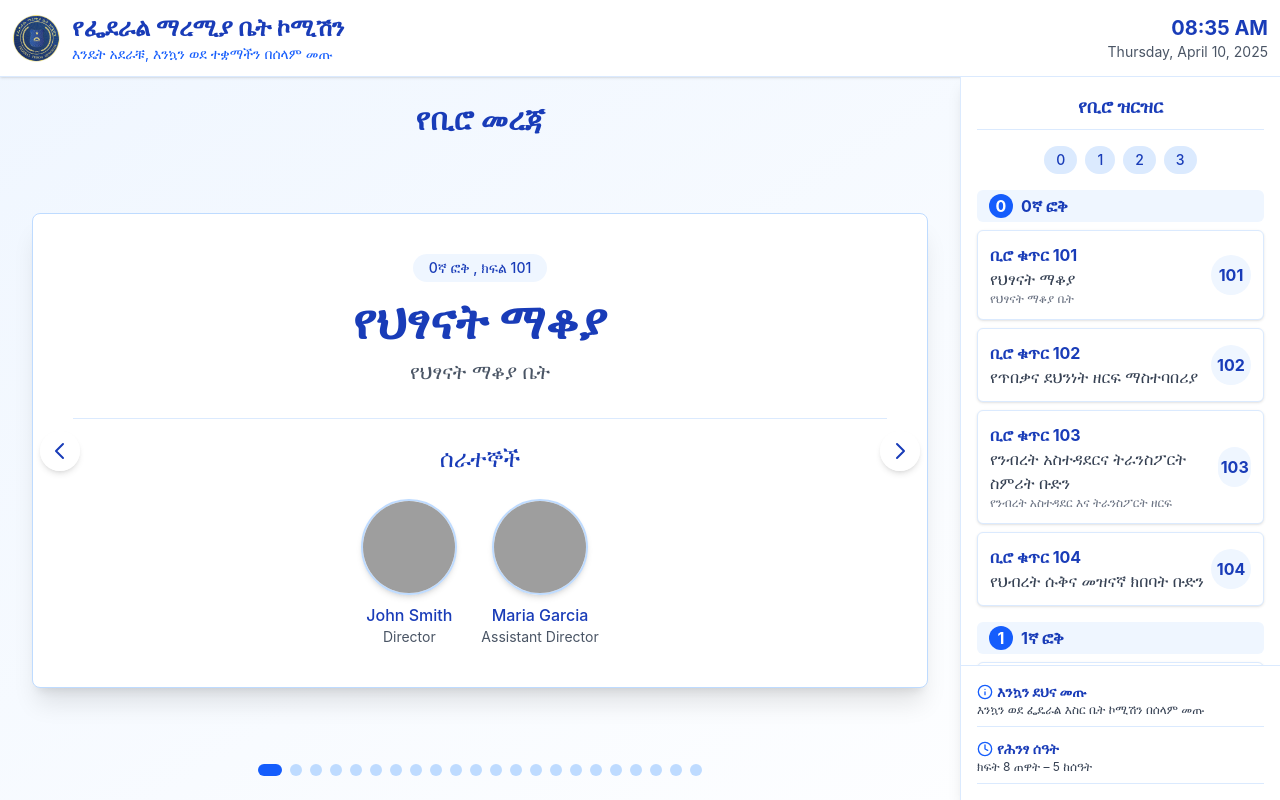
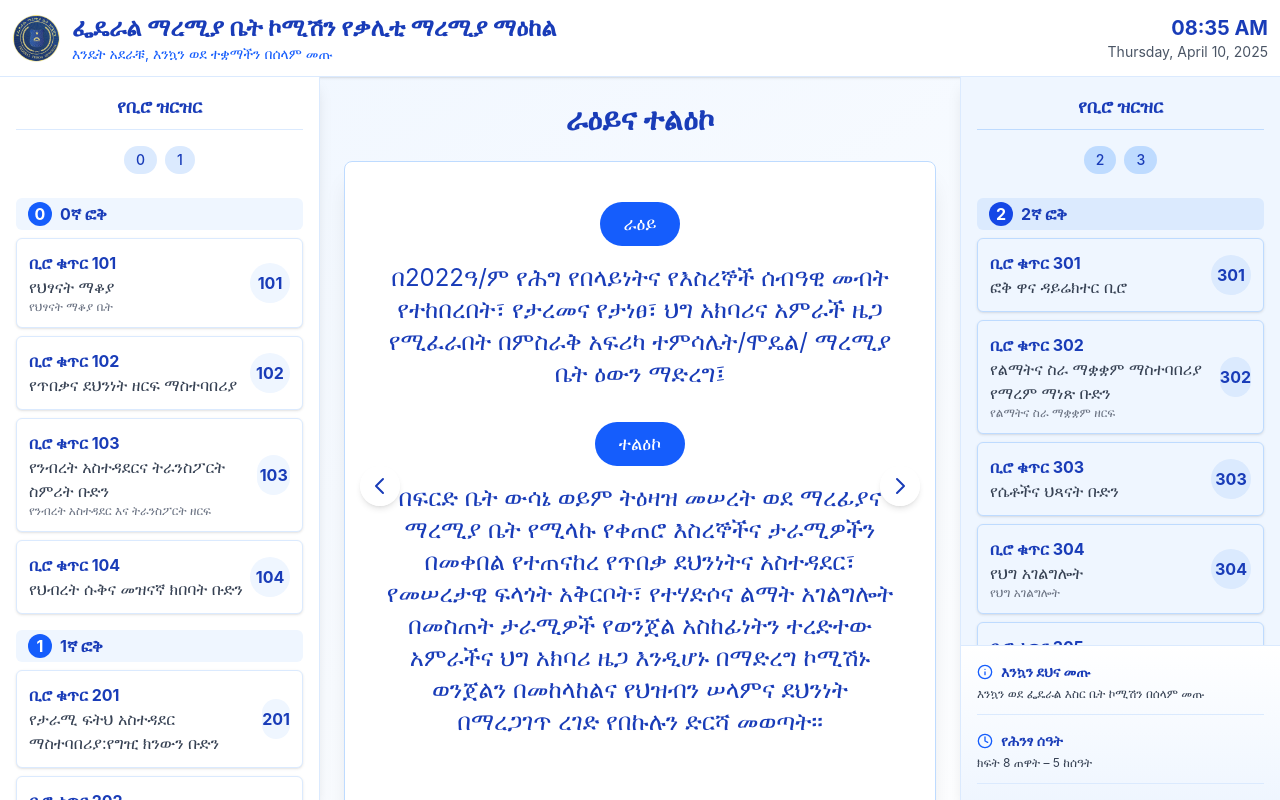
Before and after one commit to Yohanamtesfaye/bureausync-frontend, a React (Vite) app: page / in a window 1280 px wide. Built offline with nearby package versions, Linux system fonts and the light colour scheme; grey boxes are pictures that could not be loaded.

Commit message:
update comments

```diff
--- a/src/App.css
+++ b/src/App.css
@@ -32,3 +32,81 @@
 .duration-800 {
   transition-duration: 800ms;
 }
+
+/* Enhanced styles */
+.card-hover {
+  transition: all 0.3s ease;
+}
+
+.card-hover:hover {
+  transform: translateY(-3px);
+  box-shadow: 0 10px 20px rgba(0, 0, 0, 0.1);
+}
+
+/* Pulse animation for important elements */
+@keyframes pulse {
+  0% {
+    box-shadow: 0 0 0 0 rgba(26, 86, 219, 0.4);
+  }
+  70% {
+    box-shadow: 0 0 0 10px rgba(26, 86, 219, 0);
+  }
+  100% {
+    box-shadow: 0 0 0 0 rgba(26, 86, 219, 0);
+  }
+}
+
+.pulse {
+  animation: pulse 2s infinite;
+}
+
+/* Enhanced scrollbar */
+::-webkit-scrollbar {
+  width: 8px;
+}
+
+::-webkit-scrollbar-track {
+  background: #e0e7ff;
+  border-radius: 4px;
+}
+
+::-webkit-scrollbar-thumb {
+  background: #3b82f6;
+  border-radius: 4px;
+}
+
+::-webkit-scrollbar-thumb:hover {
+  background: #2563eb;
+}
+
+/* Personnel card styles */
+.personnel-card {
+  overflow: hidden;
+  transition: all 0.3s ease;
+}
+
+.personnel-card:hover {
+  transform: translateY(-5px);
+  box-shadow: 0 15px 30px rgba(0, 0, 0, 0.15);
+}
+
+.personnel-image {
+  position: relative;
+  overflow: hidden;
+}
+
+.personnel-image::after {
+  content: "";
+  position: absolute;
+  top: 0;
+  left: 0;
+  right: 0;
+  bottom: 0;
+  background: linear-gradient(to top, rgba(10, 61, 145, 0.7), transparent);
+  opacity: 0;
+  transition: opacity 0.3s ease;
+}
+
+.personnel-card:hover .personnel-image::after {
+  opacity: 1;
+}
--- a/src/App.jsx
+++ b/src/App.jsx
@@ -30,6 +30,19 @@ const App = () => {
     return () => clearTimeout(timer)
   }, [])
 
+  // Get unique floors and split them for left and right sides
+  const getFloors = () => {
+    const floors = [...new Set(bureauData.map((bureau) => bureau.floor))].sort((a, b) => a - b)
+    const midpoint = Math.ceil(floors.length / 2)
+
+    return {
+      leftFloors: floors.slice(0, midpoint),
+      rightFloors: floors.slice(midpoint),
+    }
+  }
+
+  const { leftFloors, rightFloors } = getFloors()
+
   if (showSplash) {
     return (
       <div className="h-screen w-screen flex items-center justify-center bg-gradient-to-br from-blue-50 to-white">
@@ -48,15 +61,20 @@ const App = () => {
     <div className="flex flex-col h-screen bg-gradient-to-br from-blue-50 to-white text-gray-800 overflow-hidden">
       <Header currentTime={currentTime} />
       <div className="flex flex-1 overflow-hidden">
-        {/* Main content - Slideshow (larger) */}
+        {/* Left side - Directory with first half of floors */}
+        <div className="w-1/4 border-r border-blue-100 bg-white shadow-lg overflow-y-auto">
+          <Directory bureaus={bureauData} showOnlyFloors={leftFloors} />
+        </div>
+
+        {/* Center - Main content - Slideshow */}
         <div className="flex-1 p-6 overflow-hidden">
           <Slideshow bureaus={bureauData} />
         </div>
 
-        {/* Sidebar - Directory and Info Panel (smaller) */}
-        <div className="w-80 flex flex-col border-l border-blue-100 bg-white shadow-lg">
+        {/* Right side - Directory with second half of floors and Info Panel */}
+        <div className="w-1/4 flex flex-col border-l border-blue-100 bg-white shadow-lg">
           <div className="flex-1 overflow-y-auto">
-            <Directory bureaus={bureauData} />
+            <Directory bureaus={bureauData} showOnlyFloors={rightFloors} alternateStyle={true} />
           </div>
           <div className="border-t border-blue-100">
             <InfoPanel currentTime={currentTime} />
--- a/src/components/Directory.jsx
+++ b/src/components/Directory.jsx
@@ -1,6 +1,8 @@
+"use client"
+
 import { useState } from "react"
 
-const Directory = ({ bureaus }) => {
+const Directory = ({ bureaus, showOnlyFloors = null, alternateStyle = false }) => {
   const [activeFloor, setActiveFloor] = useState(null)
 
   // Group bureaus by floor
@@ -13,44 +15,55 @@ const Directory = ({ bureaus }) => {
     return acc
   }, {})
 
-  const floors = Object.keys(groupedBureaus).sort()
+  // Filter floors if showOnlyFloors is provided
+  let floors = Object.keys(groupedBureaus).sort((a, b) => Number(a) - Number(b))
+
+  if (showOnlyFloors && showOnlyFloors.length > 0) {
+    floors = floors.filter((floor) => showOnlyFloors.includes(Number(floor)))
+  }
 
   return (
-    <div className="p-4">
-      <h2 className="text-lg font-bold mb-4 text-blue-800 text-center border-b border-blue-100 pb-2">
+    <div className={`p-4 ${alternateStyle ? "bg-blue-50" : ""}`}>
+      <h2
+        className={`text-lg font-bold mb-4 text-blue-800 text-center border-b ${alternateStyle ? "border-blue-200" : "border-blue-100"} pb-2`}
+      >
         የቢሮ ዝርዝር
       </h2>
 
-      <div className="flex justify-center mb-4 space-x-2">
+      <div className="flex justify-center mb-4 space-x-2 flex-wrap">
         {floors.map((floor) => (
           <button
             key={floor}
-            className={`px-3 py-1 rounded-full text-sm font-medium transition-all ${
-              activeFloor === parseInt(floor)
-                ? "bg-blue-600 text-white shadow-md"
-                : "bg-blue-100 text-blue-800 hover:bg-blue-200"
+            className={`px-3 py-1 rounded-full text-sm font-medium transition-all mb-2 ${
+              activeFloor === Number.parseInt(floor)
+                ? `${alternateStyle ? "bg-blue-700" : "bg-blue-600"} text-white shadow-md`
+                : `${alternateStyle ? "bg-blue-200" : "bg-blue-100"} text-blue-800 hover:bg-blue-200`
             }`}
-            onClick={() => setActiveFloor(activeFloor === parseInt(floor) ? null : parseInt(floor))}
+            onClick={() => setActiveFloor(activeFloor === Number.parseInt(floor) ? null : Number.parseInt(floor))}
           >
             {floor}
           </button>
         ))}
       </div>
 
-      {(activeFloor ? [activeFloor.toString()] : floors).map((floor) => (
+      {(activeFloor && floors.includes(activeFloor.toString()) ? [activeFloor.toString()] : floors).map((floor) => (
         <div key={floor} className="mb-4 animate-fadeIn">
-          <h3 className="text-md font-bold mb-2 text-blue-800 bg-blue-50 px-3 py-1 rounded-md flex items-center">
-            <span className="bg-blue-600 text-white rounded-full w-6 h-6 inline-flex items-center justify-center mr-2">
+          <h3
+            className={`text-md font-bold mb-2 text-blue-800 ${alternateStyle ? "bg-blue-100" : "bg-blue-50"} px-3 py-1 rounded-md flex items-center`}
+          >
+            <span
+              className={`${alternateStyle ? "bg-blue-700" : "bg-blue-600"} text-white rounded-full w-6 h-6 inline-flex items-center justify-center mr-2`}
+            >
               {floor}
             </span>
-             {floor}ኛ ፎቅ
+            {floor}ኛ ፎቅ
           </h3>
 
           <div className="space-y-2">
             {groupedBureaus[floor].map((bureau) => (
               <div
                 key={bureau.id}
-                className="p-3 rounded-md bg-white border border-blue-100 shadow-sm hover:shadow-md transition-all hover:border-blue-300"
+                className={`p-3 rounded-md ${alternateStyle ? "bg-blue-50 border-blue-200" : "bg-white border-blue-100"} border shadow-sm hover:shadow-md transition-all hover:border-blue-300 card-hover`}
               >
                 <div className="flex justify-between items-center">
                   <div>
@@ -58,7 +71,9 @@ const Directory = ({ bureaus }) => {
                     <p className="text-gray-700">{bureau.name}</p>
                     {bureau.description && <p className="text-xs text-gray-500">{bureau.description}</p>}
                   </div>
-                  <div className="bg-blue-50 text-blue-800 rounded-full w-10 h-10 flex items-center justify-center font-bold">
+                  <div
+                    className={`${alternateStyle ? "bg-blue-100" : "bg-blue-50"} text-blue-800 rounded-full w-10 h-10 flex items-center justify-center font-bold`}
+                  >
                     {bureau.room}
                   </div>
                 </div>
--- a/src/components/Header.jsx
+++ b/src/components/Header.jsx
@@ -41,7 +41,7 @@ const Header = ({ currentTime }) => {
           <img src={Logo} alt="" />
         </div>
         <div>
-          <h1 className="text-2xl font-bold text-blue-800">የፌደራል ማረሚያ ቤት ኮሚሽን</h1>
+          <h1 className="text-2xl font-bold text-blue-800">ፌዴራል ማረሚያ ቤት ኮሚሽን የቃሊቲ ማረሚያ ማዕከል</h1>
           <p className="text-sm text-blue-600">{greeting}, እንኳን ወደ ተቋማችን በሰላም መጡ</p>
         </div>
       </div>
--- a/src/components/InfoPanel.jsx
+++ b/src/components/InfoPanel.jsx
@@ -1,25 +1,28 @@
-import { Clock, Info, Phone, Wifi, Calendar, Bell } from 'lucide-react'
+import { Clock, Info, Calendar, MapPin } from "lucide-react"
 
 const InfoPanel = ({ currentTime }) => {
   return (
-    <div className="p-4 bg-white">
-      <div className="space-y-3">
-        <div className="border-b border-blue-100 pb-2">
+    <div className="p-4 bg-gradient-to-b from-white to-blue-50">
+      <div className="space-y-4">
+        <div className="border-b border-blue-100 pb-3">
           <h3 className="text-sm font-bold text-blue-800 flex items-center">
-            <Info className="w-4 h-4 mr-1 text-blue-600" />
+            <Info className="w-4 h-4 mr-2 text-blue-600" />
             እንኳን ደህና መጡ
           </h3>
-          <p className="text-xs text-gray-700">እንኳን ወደ ፌዴራል እስር ቤት ኮሚሽን በሰላም መጡ</p>
+          <p className="text-xs text-gray-700 mt-1">እንኳን ወደ ፌዴራል እስር ቤት ኮሚሽን በሰላም መጡ</p>
         </div>
 
-        <div className="border-b border-blue-100 pb-2">
+        <div className="border-b border-blue-100 pb-3">
           <h3 className="text-sm font-bold text-blue-800 flex items-center">
-            <Clock className="w-4 h-4 mr-1 text-blue-600" />
+            <Clock className="w-4 h-4 mr-2 text-blue-600" />
             የሕንፃ ሰዓት
           </h3>
-          <p className="text-xs text-gray-700">ክፍት 8 ጠዋት – 5 ከሰዓት</p>
+          <p className="text-xs text-gray-700 mt-1">ክፍት 8 ጠዋት – 5 ከሰዓት</p>
         </div>
-      </div>
+
+
+
+    </div>
     </div>
   )
 }
--- a/src/components/Slideshow.jsx
+++ b/src/components/Slideshow.jsx
@@ -1,27 +1,44 @@
 "use client"
 
-import { useState, useEffect } from "react"
+import { useState, useEffect, useMemo } from "react"
+import { Phone, MapPin, Briefcase } from 'lucide-react'
 
 const Slideshow = ({ bureaus }) => {
   const [currentIndex, setCurrentIndex] = useState(0)
   const [isTransitioning, setIsTransitioning] = useState(false)
   const [direction, setDirection] = useState("next")
 
+  // Add Vision and Mission slide
+  const slides = useMemo(
+    () => [
+      {
+        type: "vision-mission",
+        content: {
+          vision: "በ2022ዓ/ም የሕግ የበላይነትና የእስረኞች ሰብዓዊ መብት የተከበረበት፣ የታረመና የታነፀ፣ ህግ አክባሪና አምራች ዜጋ የሚፈራበት በምስራቅ አፍሪካ ተምሳሌት/ሞዴል/ ማረሚያ ቤት ዕውን ማድረግ፤",
+          mission: " በፍርድ ቤት ውሳኔ ወይም ትዕዛዝ መሠረት ወደ ማረፊያና ማረሚያ ቤት የሚላኩ የቀጠሮ እስረኞችና ታራሚዎችን በመቀበል የተጠናከረ የጥበቃ ደህንነትና አስተዳደር፣ የመሠረታዊ ፍላጎት አቅርቦት፣ የተሃድሶና ልማት አገልግሎት በመስጠት ታራሚዎች የወንጀል አስከፊነትን ተረድተው አምራችና ህግ አክባሪ ዜጋ እንዲሆኑ በማድረግ ኮሚሽኑ ወንጀልን በመከላከልና የህዝብን ሠላምና ደህንነት በማረጋገጥ ረገድ የበኩሉን ድርሻ መወጣት፡፡",
+          // values: ["ታራሚዎችን በሰብዓዊ ክብር መያዝ", "ለህግ ተገዢ መሆን", "ግልጽነትና ተጠያቂነት", "ቅንነት", "ፍትሃዊነት"],
+        },
+      },
+      ...bureaus.map((bureau) => ({ type: "bureau", content: bureau })),
+    ],
+    [bureaus],
+  )
+
   useEffect(() => {
-    if (bureaus.length <= 1) return
+    if (slides.length <= 1) return
 
     const interval = setInterval(() => {
       setIsTransitioning(true)
       setDirection("next")
 
       setTimeout(() => {
-        setCurrentIndex((prevIndex) => (prevIndex + 1) % bureaus.length)
+        setCurrentIndex((prevIndex) => (prevIndex + 1) % slides.length)
         setIsTransitioning(false)
       }, 800) // Wait for transition
-    }, 10000) // Change slide every 10 seconds
+    }, 15000) // Change slide every 15 seconds (increased time for reading)
 
     return () => clearInterval(interval)
-  }, [bureaus])
+  }, [slides.length])
 
   const goToSlide = (index) => {
     setDirection(index > currentIndex ? "next" : "prev")
@@ -36,7 +53,7 @@ const Slideshow = ({ bureaus }) => {
     setDirection("prev")
     setIsTransitioning(true)
     setTimeout(() => {
-      setCurrentIndex((prevIndex) => (prevIndex === 0 ? bureaus.length - 1 : prevIndex - 1))
+      setCurrentIndex((prevIndex) => (prevIndex === 0 ? slides.length - 1 : prevIndex - 1))
       setIsTransitioning(false)
     }, 800)
   }
@@ -45,24 +62,31 @@ const Slideshow = ({ bureaus }) => {
     setDirection("next")
     setIsTransitioning(true)
     setTimeout(() => {
-      setCurrentIndex((prevIndex) => (prevIndex + 1) % bureaus.length)
+      setCurrentIndex((prevIndex) => (prevIndex + 1) % slides.length)
       setIsTransitioning(false)
     }, 800)
   }
 
-  if (bureaus.length === 0) {
+  if (slides.length === 0) {
     return (
       <div className="h-full flex items-center justify-center">
-        <p className="text-2xl text-gray-400">No bureaus to display</p>
+        <p className="text-2xl text-gray-400">No content to display</p>
       </div>
     )
   }
 
-  const currentBureau = bureaus[currentIndex]
+  const currentSlide = slides[currentIndex]
+
+  // Generate a consistent phone number for each person based on their index
+  const generatePhoneNumber = (index) => {
+    return `+251 9${index + 1} ${(index + 10) * 111} ${(index + 5) * 111}`
+  }
 
   return (
     <div className="h-full flex flex-col">
-      <h2 className="text-3xl font-bold mb-6 text-blue-800 text-center">የቢሮ መረጃ</h2>
+      <h2 className="text-3xl font-bold mb-6 text-blue-800 text-center">
+        {currentSlide.type === "vision-mission" ? "ራዕይና ተልዕኮ" : "ወዴት መሄድ ይፈልጋሉ"}
+      </h2>
 
       <div className="flex-1 flex items-center justify-center relative">
         <button
@@ -90,37 +114,99 @@ const Slideshow = ({ bureaus }) => {
               : "opacity-100 transform translate-x-0"
           }`}
         >
+          {currentSlide.type === "vision-mission" ? (
+            <div className="text-center animate-fadeIn">
+              <div className="mb-8">
+                <div className="bg-blue-600 text-white inline-block px-6 py-2 rounded-full text-lg font-medium mb-4">
+                  ራዕይ
+                </div>
+                <p className="text-2xl text-blue-800">{currentSlide.content.vision}</p>
+              </div>
+
+              <div className="mb-8">
+                <div className="bg-blue-600 text-white inline-block px-6 py-2 rounded-full text-lg font-medium mb-4">
+                  ተልዕኮ
+                </div>
+                <p className="text-2xl text-blue-800">{currentSlide.content.mission}</p>
+              </div>
+
+              {/* <div>
+                <div className="bg-blue-600 text-white inline-block px-6 py-2 rounded-full text-lg font-medium mb-4">
+                  እሴቶች
+                </div>
+                <div className="flex flex-wrap justify-center gap-4">
+                  {currentSlide.content.values.map((value, idx) => (
+                    <div key={idx} className="bg-blue-50 text-blue-800 px-4 py-2 rounded-lg shadow-sm">
+                      {value}
+                    </div>
+                  ))}
+                </div> */}
+              {/* </div> */}
+            </div>
+          ) : (
+            <>
               <div className="text-center mb-8">
                 <div className="bg-blue-50 text-blue-800 inline-block px-4 py-1 rounded-full text-sm font-medium mb-4">
-            {currentBureau.floor}ኛ ፎቅ , ክፍል {currentBureau.room}
+                  {currentSlide.content.floor}ኛ ፎቅ , ክፍል {currentSlide.content.room}
                 </div>
-            <h3 className="text-5xl font-bold text-blue-800 mb-3">{currentBureau.name}</h3>
-            {currentBureau.description && <p className="text-xl text-gray-600">{currentBureau.description}</p>}
+                <h3 className="text-4xl font-bold text-blue-800 mb-3">{currentSlide.content.name}</h3>
+                {currentSlide.content.description && (
+                  <p className="text-xl text-gray-600">{currentSlide.content.description}</p>
+                )}
               </div>
 
-          {currentBureau.personnel && currentBureau.personnel.length > 0 && (
+              {currentSlide.content.personnel && currentSlide.content.personnel.length > 0 && (
                 <div className="border-t border-blue-100 pt-6 mt-8">
-              <h4 className="text-2xl font-medium text-center mb-6 text-blue-800"> ሰራተኞች</h4>
-              <div className="flex flex-wrap justify-center gap-6">
-                {currentBureau.personnel.map((person, index) => (
-                  <div key={index} className="text-center">
-                    <div className="w-24 h-24 mx-auto mb-2 rounded-full overflow-hidden border-2 border-blue-200 shadow-md">
+                  <h4 className="text-2xl font-medium text-center mb-6 text-blue-800">ሰራተኞች</h4>
+                  <div className="space-y-6">
+                    {currentSlide.content.personnel.map((person, index) => (
+                      <div
+                        key={index}
+                        className="flex bg-blue-50 rounded-lg overflow-hidden shadow-md hover:shadow-lg transition-all"
+                      >
+                        {/* Larger image on the left */}
+                        <div className="w-1/3 relative">
                           <img
-                        src={person.image || "/placeholder.svg"}
+                            src={person.image || `/placeholder.svg?height=300&width=300`}
                             alt={person.name}
-                        className="w-full h-full object-cover"
+                            className="w-full h-full object-cover aspect-square"
                             onError={(e) => {
                               e.target.onerror = null
-                          e.target.src = `https://i.pravatar.cc/200?img=${index + 10}`
+                              e.target.src = `https://i.pravatar.cc/300?img=${index + 10}`
                             }}
                           />
+                          <div className="absolute bottom-0 left-0 right-0 bg-gradient-to-t from-blue-900/70 to-transparent p-2">
+                            <p className="text-white font-bold text-lg">{person.name}</p>
                           </div>
-                    <p className="font-medium text-blue-800">{person.name}</p>
-                    <p className="text-sm text-gray-600">{person.title}</p>
+                        </div>
+
+                        {/* Details on the right */}
+                        <div className="w-2/3 p-6 flex flex-col justify-center">
+                          <h5 className="text-2xl font-bold text-blue-800 mb-2">{person.name}</h5>
+
+                          <div className="space-y-3">
+                            <div className="flex items-center text-blue-700">
+                              <Briefcase className="w-5 h-5 mr-2" />
+                              <span className="text-lg">{person.title}</span>
+                            </div>
+
+                            <div className="flex items-center text-blue-700">
+                              <MapPin className="w-5 h-5 mr-2" />
+                              <span className="text-lg">ክፍል {currentSlide.content.room}</span>
+                            </div>
+
+                            <div className="flex items-center text-blue-700">
+                              <Phone className="w-5 h-5 mr-2" />
+                              <span className="text-lg">{generatePhoneNumber(index)}</span>
+                            </div>
+                          </div>
+                        </div>
                       </div>
                     ))}
                   </div>
                 </div>
+              )}
+            </>
           )}
         </div>
 
@@ -142,13 +228,11 @@ const Slideshow = ({ bureaus }) => {
       </div>
 
       <div className="mt-6 flex justify-center space-x-2">
-        {bureaus.map((_, index) => (
+        {slides.map((_, index) => (
           <button
             key={index}
             className={`w-3 h-3 rounded-full transition-all ${
-              index === currentIndex
-                ? "bg-blue-600 w-6"
-                : "bg-blue-200 hover:bg-blue-400"
+              index === currentIndex ? "bg-blue-600 w-6" : "bg-blue-200 hover:bg-blue-400"
             }`}
             onClick={() => goToSlide(index)}
             aria-label={`ወደ ስሌይድ ${index + 1} ሂድ`}
--- a/src/index.css
+++ b/src/index.css
@@ -24,20 +24,21 @@ body {
 
 /* Custom scrollbar for directory */
 ::-webkit-scrollbar {
-  width: 6px;
+  width: 8px;
 }
 
 ::-webkit-scrollbar-track {
-  background: #f1f5f9;
+  background: #e0e7ff;
+  border-radius: 4px;
 }
 
 ::-webkit-scrollbar-thumb {
-  background: #1e40af;
-  border-radius: 3px;
+  background: #3b82f6;
+  border-radius: 4px;
 }
 
 ::-webkit-scrollbar-thumb:hover {
-  background: #1e3a8a;
+  background: #2563eb;
 }
 
 /* Animations */
@@ -70,3 +71,28 @@ body {
 .animate-slideIn {
   animation: slideIn 0.5s ease-out forwards;
 }
+
+/* Enhanced animations */
+@keyframes float {
+  0% {
+    transform: translateY(0px);
+  }
+  50% {
+    transform: translateY(-5px);
+  }
+  100% {
+    transform: translateY(0px);
+  }
+}
+
+.animate-float {
+  animation: float 3s ease-in-out infinite;
+}
+
+/* Gradient text */
+.text-gradient {
+  background-clip: text;
+  -webkit-background-clip: text;
+  color: transparent;
+  background-image: linear-gradient(to right, #3b82f6, #2563eb);
+}
```
Lines whose indentation alone changed are shown as unchanged.
